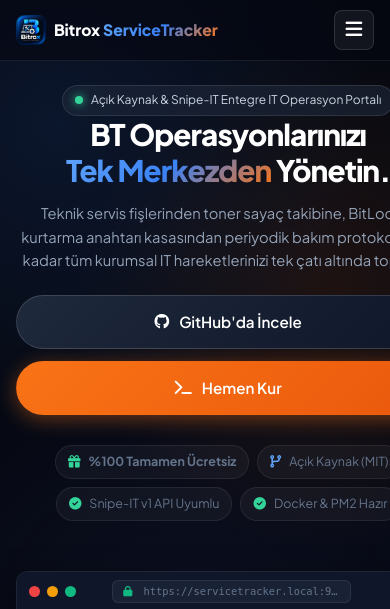
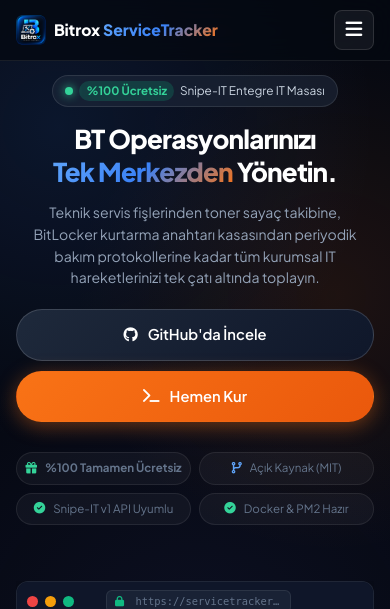
Before and after one commit to KingLyzer/bitrox-service-tracking, a PHP site: page /landing/index.html in a window 390 px wide. Shown: the top 609 px of the page. Run offline with PHP 8.4, Linux system fonts and the light colour scheme.

Commit message:
navbar & mobile: sleek desktop nav, bulletproof mobile hero width & text wrap

```diff
--- a/landing/index.html
+++ b/landing/index.html
@@ -24,7 +24,7 @@
   <link rel="stylesheet" href="https://cdnjs.cloudflare.com/ajax/libs/font-awesome/6.5.1/css/all.min.css" />
 
   <!-- Custom Stylesheet with Cache Busting -->
-  <link rel="stylesheet" href="style.css?v=3.0.0" />
+  <link rel="stylesheet" href="style.css?v=3.5.0" />
 </head>
 <body>
 
@@ -36,22 +36,20 @@
       <a href="#" class="brand-logo">
         <img src="assets/logo.png" alt="Bitrox Logo" class="brand-logo-img" />
         <span class="brand-title">Bitrox <span class="gradient-text">ServiceTracker</span></span>
-        <span class="brand-badge desktop-only">v2.3.2</span>
-        <span class="free-pill-badge desktop-only"><i class="fa-solid fa-gift"></i> %100 Ücretsiz</span>
       </a>
 
       <ul class="nav-links">
-        <li><a href="#features" class="nav-link">Modüller & Özellikler</a></li>
-        <li><a href="#snipeit" class="nav-link">Snipe-IT Entegrasyonu</a></li>
-        <li><a href="#quick-start" class="nav-link">Hızlı Kurulum</a></li>
+        <li><a href="#features" class="nav-link">Modüller</a></li>
+        <li><a href="#snipeit" class="nav-link">Snipe-IT</a></li>
+        <li><a href="#quick-start" class="nav-link">Kurulum</a></li>
         <li><a href="#stats" class="nav-link">Metrikler</a></li>
+        <li><a href="#support" class="nav-link">Destek</a></li>
       </ul>
 
       <div class="nav-actions">
         <a href="https://github.com/KingLyzer/bitrox-service-tracking" target="_blank" rel="noopener noreferrer" class="btn btn-github btn-sm">
           <i class="fa-brands fa-github"></i>
-          <span>GitHub</span>
-          <span style="background: rgba(255,255,255,0.12); padding: 2px 7px; border-radius: 99px; font-size: 0.75rem;">⭐ Star</span>
+          <span>GitHub ⭐</span>
         </a>
         <a href="#quick-start" class="btn btn-primary btn-sm">
           <i class="fa-solid fa-download"></i>
@@ -113,7 +111,8 @@
         <div class="hero-content">
           <div class="hero-badge">
             <span class="pulse-dot"></span>
-            <span>Açık Kaynak & Snipe-IT Entegre IT Operasyon Portalı</span>
+            <span class="hero-badge-free">%100 Ücretsiz</span>
+            <span class="hero-badge-text">Snipe-IT Entegre IT Masası</span>
           </div>
 
           <h1 class="hero-title">
--- a/landing/style.css
+++ b/landing/style.css
@@ -56,12 +56,16 @@
   box-sizing: border-box;
   margin: 0;
   padding: 0;
+  min-width: 0;
 }
 
 html {
   scroll-behavior: smooth;
   font-size: 16px;
   color-scheme: dark;
+  width: 100%;
+  max-width: 100vw;
+  overflow-x: hidden;
 }
 
 body {
@@ -69,7 +73,10 @@ body {
   background-color: var(--bg-deep);
   color: var(--text-primary);
   line-height: 1.6;
+  width: 100%;
+  max-width: 100vw;
   overflow-x: hidden;
+  position: relative;
   background-image:
     radial-gradient(circle at 15% 15%, rgba(59, 130, 246, 0.12) 0%, transparent 40%),
     radial-gradient(circle at 85% 35%, rgba(249, 115, 22, 0.1) 0%, transparent 40%),
@@ -195,17 +202,17 @@ img {
   left: 0;
   right: 0;
   z-index: 1000;
-  padding: 16px 0;
+  padding: 10px 0;
   transition: all var(--transition-smooth);
-  background: rgba(5, 8, 17, 0.6);
+  background: rgba(5, 8, 17, 0.75);
   backdrop-filter: blur(16px);
   -webkit-backdrop-filter: blur(16px);
   border-bottom: 1px solid var(--border-subtle);
 }
 
 .navbar.scrolled {
-  background: rgba(9, 14, 26, 0.94);
-  padding: 10px 0;
+  background: rgba(9, 14, 26, 0.95);
+  padding: 8px 0;
   box-shadow: 0 10px 30px rgba(0, 0, 0, 0.5);
   border-bottom-color: rgba(59, 130, 246, 0.2);
 }
@@ -219,18 +226,19 @@ img {
 .brand-logo {
   display: flex;
   align-items: center;
-  gap: 12px;
+  gap: 10px;
   font-weight: 800;
-  font-size: 1.25rem;
+  font-size: 1.15rem;
   color: #fff;
   text-decoration: none;
+  flex-shrink: 0;
 }
 
 .brand-logo-img {
-  height: 38px;
+  height: 32px;
   width: auto;
   object-fit: contain;
-  border-radius: 8px;
+  border-radius: 6px;
   display: block;
 }
 
@@ -278,15 +286,16 @@ img {
 .nav-links {
   display: flex;
   align-items: center;
-  gap: 28px;
+  gap: 22px;
   list-style: none;
 }
 
 .nav-link {
-  font-size: 0.92rem;
+  font-size: 0.9rem;
   font-weight: 500;
   color: var(--text-secondary);
   transition: color var(--transition-fast);
+  white-space: nowrap;
   position: relative;
 }
 
@@ -1409,80 +1418,125 @@ html, body {
 
   /* Hero Section */
   .hero-section {
-    padding: 85px 0 40px;
+    padding: 75px 0 30px;
+    width: 100%;
+    overflow: hidden;
   }
 
   .hero-badge {
-    font-size: 0.75rem;
-    padding: 6px 12px;
+    font-size: 0.74rem;
+    padding: 5px 12px;
     max-width: 100%;
     line-height: 1.4;
     text-align: center;
+    justify-content: center;
+    display: inline-flex;
+    flex-wrap: wrap;
+    gap: 6px;
+    margin: 0 auto 16px;
+  }
+
+  .hero-badge-free {
+    background: rgba(16, 185, 129, 0.2);
+    color: #34d399;
+    padding: 2px 7px;
+    border-radius: 99px;
+    font-weight: 700;
+    font-size: 0.72rem;
   }
 
   .hero-title {
-    font-size: clamp(1.85rem, 7.5vw, 2.35rem);
-    line-height: 1.22;
-    word-break: break-word;
-    margin-bottom: 14px;
+    font-size: 1.62rem !important;
+    line-height: 1.25 !important;
+    word-break: break-word !important;
+    margin-bottom: 14px !important;
+    max-width: 100% !important;
   }
 
   .hero-desc {
-    font-size: 0.92rem;
-    line-height: 1.6;
-    margin-bottom: 22px;
+    font-size: 0.88rem !important;
+    line-height: 1.55 !important;
+    margin-bottom: 20px !important;
+    max-width: 100% !important;
+    padding: 0 4px;
   }
 
   .hero-cta-group {
-    flex-direction: column;
-    width: 100%;
-    gap: 12px;
+    flex-direction: column !important;
+    width: 100% !important;
+    max-width: 100% !important;
+    gap: 10px !important;
   }
 
   .hero-cta-group .btn {
-    width: 100%;
-    padding: 14px 20px;
-    font-size: 0.95rem;
-    justify-content: center;
+    width: 100% !important;
+    padding: 13px 18px !important;
+    font-size: 0.92rem !important;
+    justify-content: center !important;
   }
 
   .hero-trust-badges {
-    display: flex;
-    flex-wrap: wrap;
-    justify-content: center;
-    gap: 8px;
-    margin-top: 20px;
+    display: grid !important;
+    grid-template-columns: 1fr 1fr !important;
+    gap: 8px !important;
+    width: 100% !important;
+    max-width: 100% !important;
+    margin-top: 16px !important;
   }
 
   .trust-item {
-    font-size: 0.78rem;
-    padding: 6px 12px;
+    font-size: 0.72rem !important;
+    padding: 6px 6px !important;
     border-radius: var(--radius-full);
     background: rgba(255, 255, 255, 0.04);
     border: 1px solid rgba(255, 255, 255, 0.08);
+    justify-content: center !important;
+    text-align: center !important;
+    white-space: nowrap !important;
   }
 
   .hero-visual-wrapper {
-    margin-top: 10px;
+    margin-top: 16px;
+    width: 100% !important;
+    max-width: 100% !important;
+    overflow: hidden !important;
   }
 
   .hero-mockup-window {
     transform: none !important;
     border-radius: 12px;
-    box-shadow: 0 15px 35px rgba(0, 0, 0, 0.6);
+    box-shadow: 0 10px 25px rgba(0, 0, 0, 0.6) !important;
+    width: 100% !important;
+    max-width: 100% !important;
+    overflow: hidden !important;
   }
 
   .mockup-header {
-    padding: 8px 12px;
+    padding: 8px 10px !important;
   }
 
   .mockup-url-bar {
-    font-size: 0.65rem;
-    padding: 2px 10px;
-    max-width: 60%;
-    overflow: hidden;
-    text-overflow: ellipsis;
-    white-space: nowrap;
+    font-size: 0.65rem !important;
+    padding: 2px 8px !important;
+    max-width: 55% !important;
+    overflow: hidden !important;
+    text-overflow: ellipsis !important;
+    white-space: nowrap !important;
+  }
+
+  .mockup-body {
+    padding: 20px 10px !important;
+    display: flex !important;
+    justify-content: center !important;
+    align-items: center !important;
+    background: #090e1a !important;
+  }
+
+  .mockup-body img {
+    max-width: 180px !important;
+    height: auto !important;
+    display: block !important;
+    margin: 0 auto !important;
   }
 
   /* Mobile: Clean stacked badges under mockup, no screen bleed */
```
